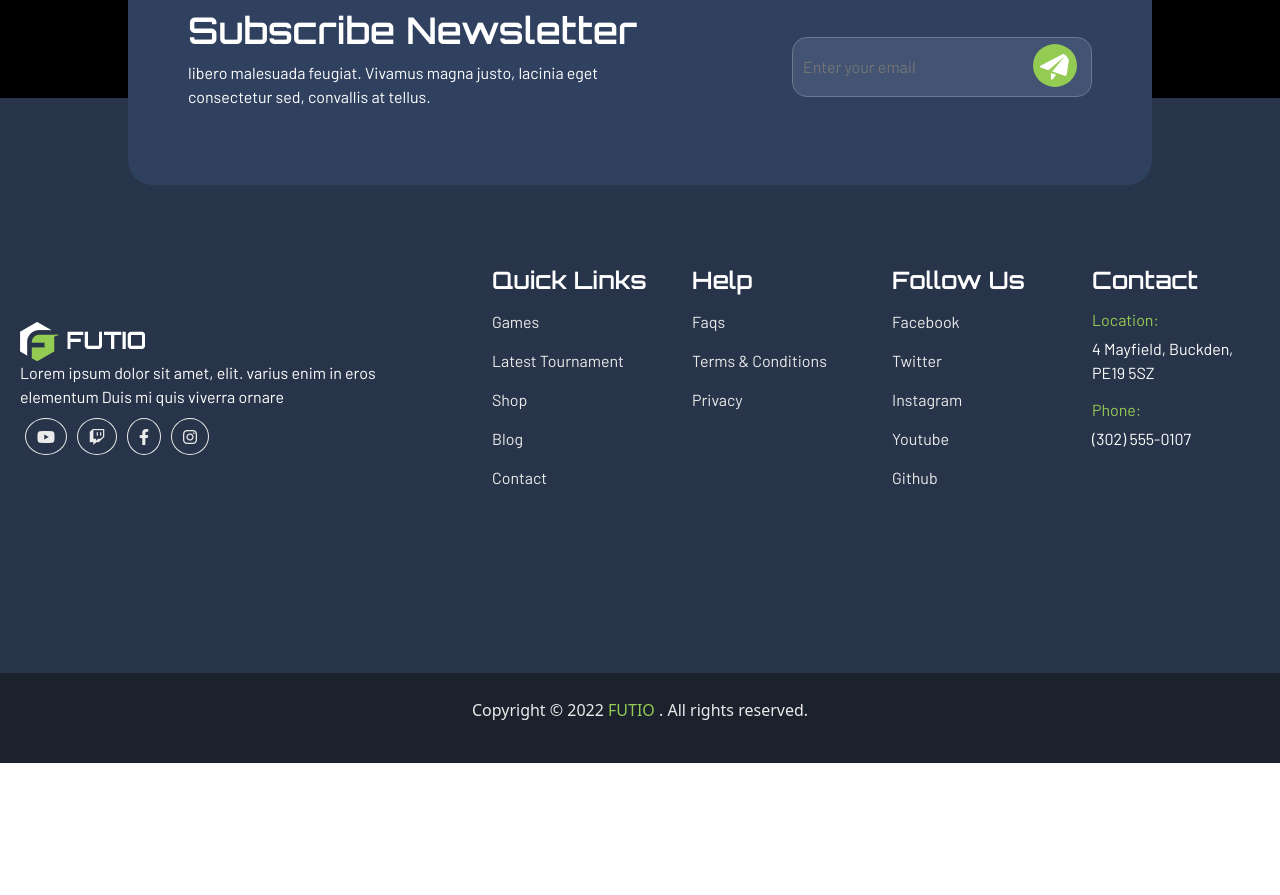
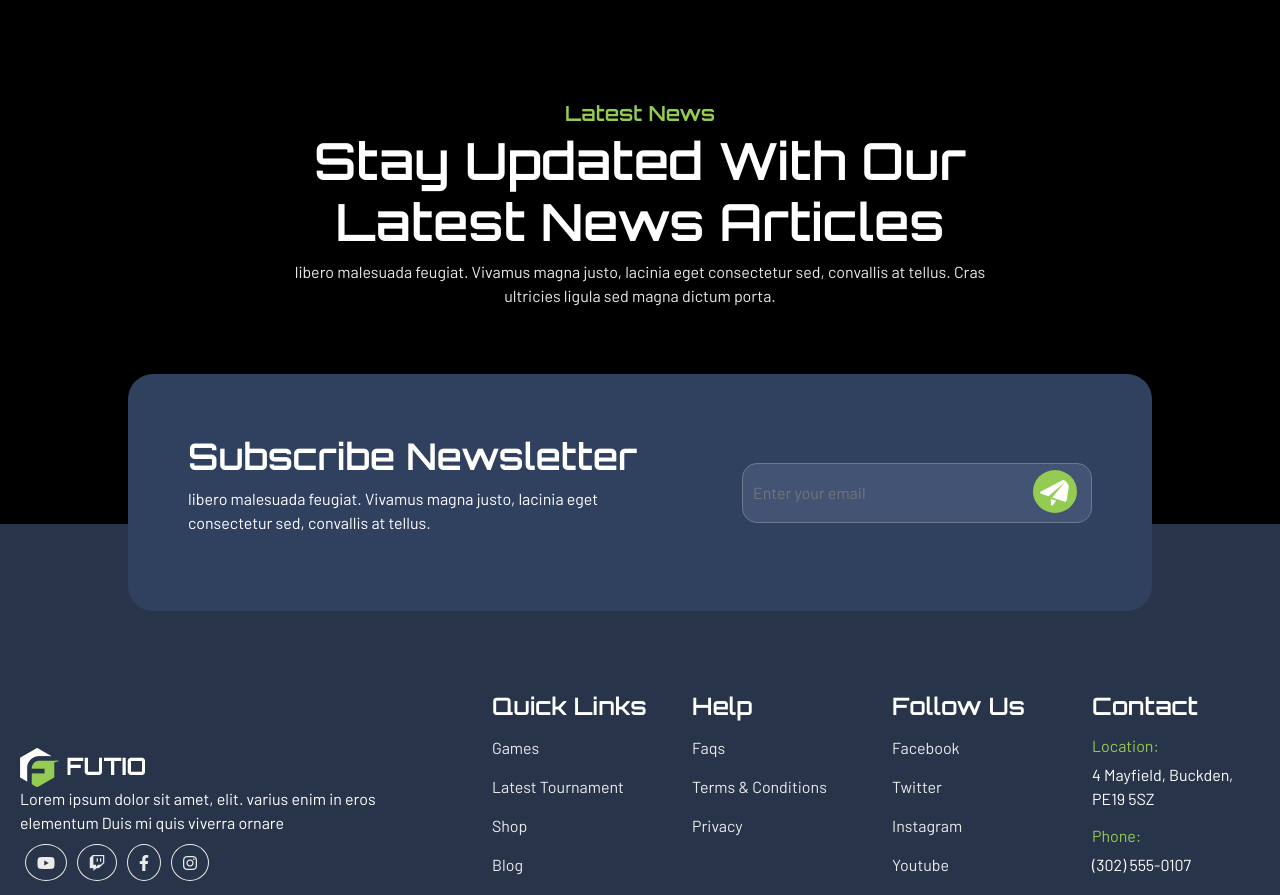
Before and after one commit to GiacomoArena/proj-html-vuejs, a Vue app: page / in a window 1280 px wide. Shown: the part 5702-6597 px from the top of the page. Before the commit the page ends 6465 px from the top, so only its background shows below. Built offline with nearby package versions, Linux system fonts and the light colour scheme.

Commit message:
start latest news section

```diff
--- a/src/components/Footer.vue
+++ b/src/components/Footer.vue
@@ -125,7 +125,7 @@
         input{
           padding: 10px;
           color: $my-white;
-          width: 300px;
+          width: 350px;
           height: 60px;
           border-radius: 15px;
           background-color: #425374;
--- a/src/components/partials/LatestNews.vue
+++ b/src/components/partials/LatestNews.vue
@@ -14,12 +14,46 @@
 
 <template>
   <section>
-
+    <div class="text-section">
+      <span>Latest News</span>
+      <h1>
+        Stay Updated With Our Latest News Articles
+      </h1>
+      <p>
+        libero malesuada feugiat. Vivamus magna justo, lacinia eget consectetur sed, convallis at tellus. Cras ultricies ligula sed magna dictum porta.
+      </p>
+  </div>
   </section>
 </template>
 
 
 <style lang="scss" scoped>
 @use '../../scss/partials/variables' as*;
-
+  section{
+    padding-bottom: 200px;
+    font-family: $primary-font;
+    background-color: black;
+    display: flex;
+    flex-direction: column;
+    align-items: center;
+    justify-content: center;
+    text-align: center;
+    .text-section{
+      max-width: 700px;
+      span{
+        color: $my-lightgreen;
+        font-size: 1.3rem;
+        font-weight: 600;
+      }
+      h1{
+        color: white;
+        font-size: 3.2rem;
+        font-weight: 600;
+      }
+      p{
+        font-family: $secondary-font;
+        color: $my-white;
+      }
+    }
+  }
 </style>
```
